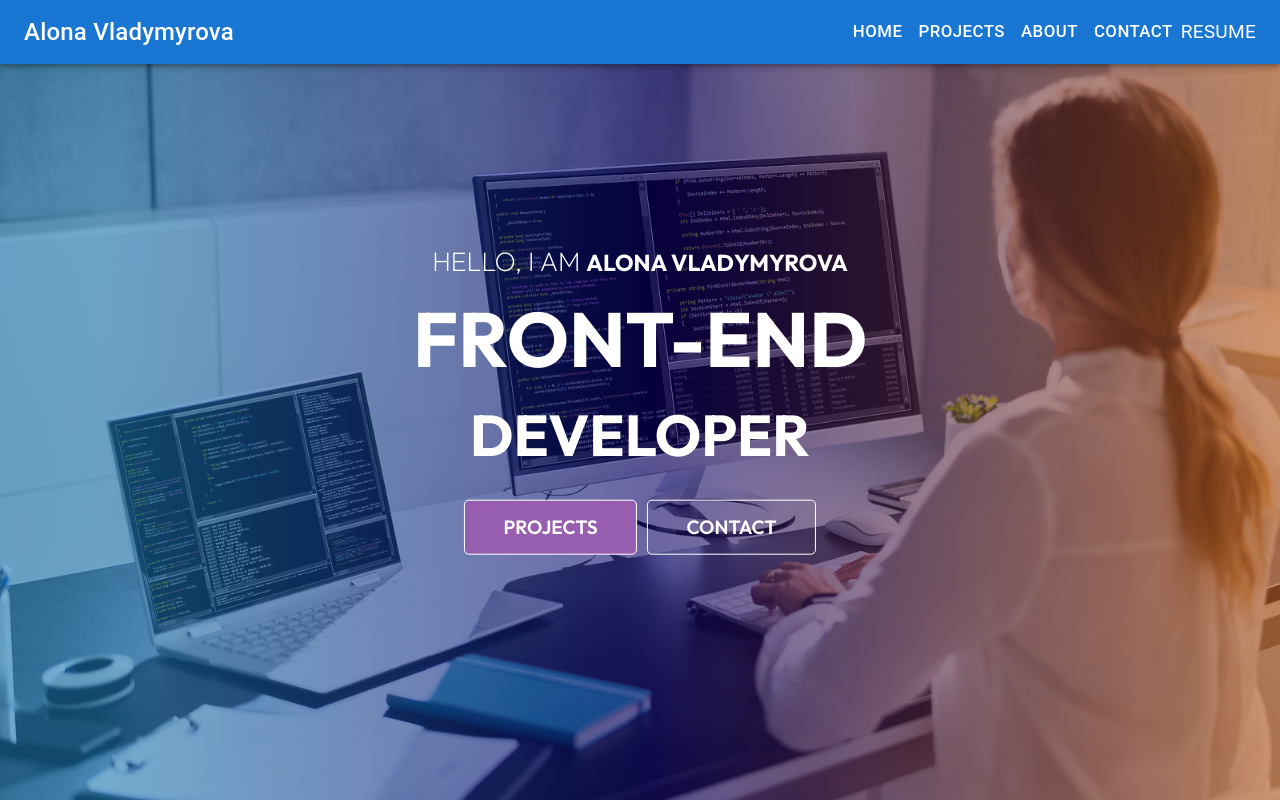
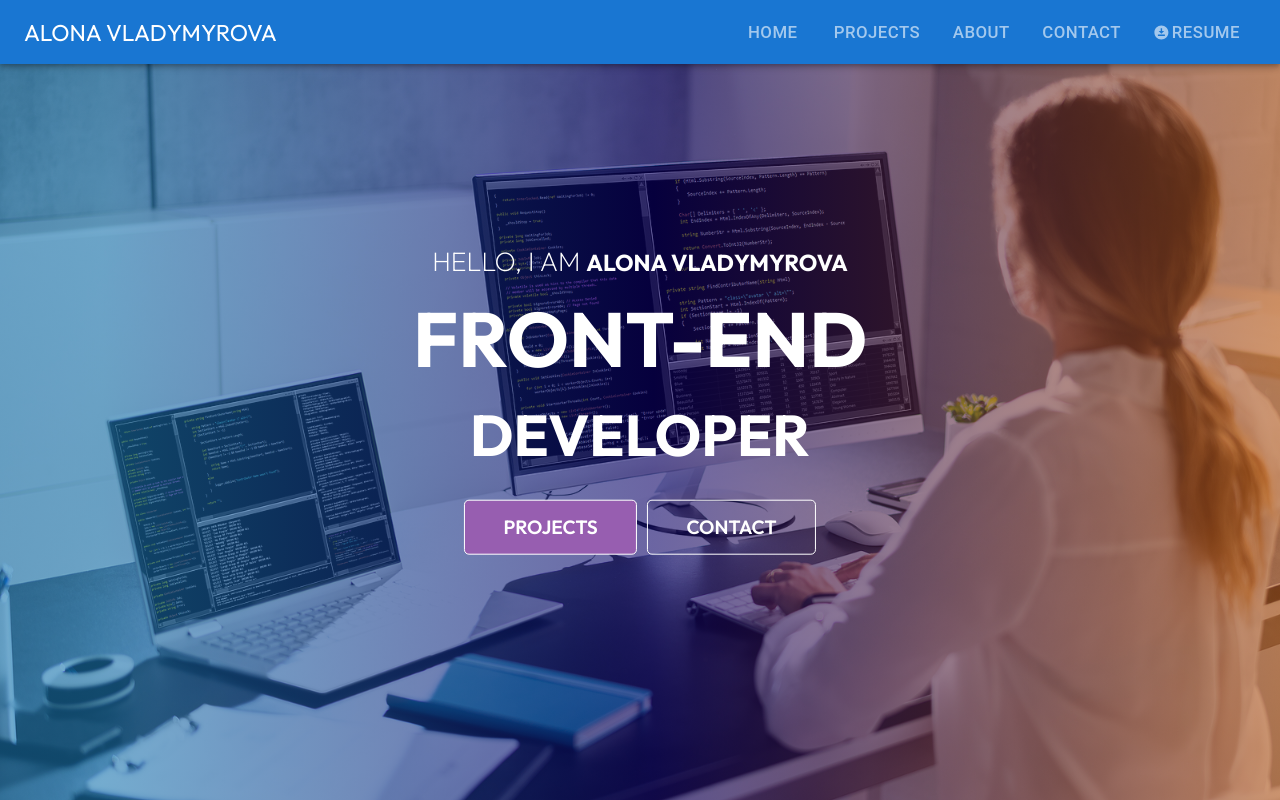
Before and after one commit to AlonaVladymyrovaTrinity/portfolio, a React (Create React App) app: page / in a window 1280 px wide. Shown: the top 800 px of the page. Built offline with nearby package versions, Linux system fonts and the light colour scheme; a web font is replaced by a local one.

Commit message:
Material-ui menu improved

```diff
--- a/src/App.js
+++ b/src/App.js
@@ -4,10 +4,12 @@ import Home from './routes/Home';
 import Project from './routes/Project';
 import Contact from './routes/Contact';
 import { Route, Routes } from 'react-router-dom';
+import Navbar from './components/Navbar/Navbar';
 
 function App() {
   return (
     <>
+      <Navbar />
       <Routes>
         <Route path="/" element={<Home />} />
         <Route path="/project" element={<Project />} />
--- a/src/components/navbar/Navbar.js
+++ b/src/components/navbar/Navbar.js
@@ -1,10 +1,26 @@
-import React /*, { useState }*/ from 'react';
-import { AppBar, Toolbar, Typography, Button } from '@mui/material';
+import React, { useState } from 'react';
+import {
+  AppBar,
+  Toolbar,
+  Typography,
+  Tabs,
+  Tab,
+  useMediaQuery,
+  useTheme,
+} from '@mui/material';
 import { Link } from 'react-router-dom';
-
-import myResume from '../../assets/Resume_Alona_Vladymyrova 07_19_23.pdf';
+import NavbarDrawer from './NavbarDrawer';
+import DownloadForOfflineIcon from '@mui/icons-material/DownloadForOffline';
+import myResume from '../../assets/Resume_Alona_Vladymyrova_07_19_23.pdf';
 
 const Navbar = () => {
+  const theme = useTheme();
+  const isMatch = useMediaQuery(theme.breakpoints.down('md'));
+  const [value, setValue] = useState(false);
+
+  const handleChange = (event, newValue) => {
+    setValue(newValue);
+  };
   // const [open, setOpen] = useState(false);
 
   // const toggleMenu = () => {
@@ -22,38 +38,64 @@ const Navbar = () => {
   // };
 
   // window.addEventListener('scroll', changeColor);
-
   return (
-    // <AppBar position="static" style={{ marginBottom: '2rem' }}>
-    <AppBar
-      position="fixed" /*className={color ? 'header header-bg' : 'header'}*/
+    <>
+      <AppBar position="fixed">
+        {/* className={color ? 'header header-bg' : 'header'} */}
+        <Toolbar>
+          <Typography
+            variant="h8"
+            component="div"
+            sx={{ flexGrow: 1 }}
+            style={{ textTransform: 'uppercase' }}
           >
-      <Toolbar>
-        {/* <Link to="/"> */}
-        <Typography variant="h6" component="div" sx={{ flexGrow: 1 }}>
             Alona Vladymyrova
           </Typography>
-        {/* </Link> */}
-        <Button color="inherit" component={Link} to="/">
-          Home
-        </Button>
-        <Button color="inherit" component={Link} to="/project">
-          Projects
-        </Button>
-        <Button color="inherit" component={Link} to="/about">
-          About
-        </Button>
-        <Button color="inherit" component={Link} to="/contact">
-          Contact
-        </Button>
-        {/* <a target="_blank" rel="noreferrer" href={myResume} download>
+          {isMatch ? (
+            <>
+              <Typography>Menu</Typography>
+              <NavbarDrawer />
+            </>
+          ) : (
+            <Tabs
+              textColor="inherit"
+              value={value}
+              onChange={handleChange}
+              indicatorColor="secondary"
+            >
+              <Tab label="Home" component={Link} to="/" />
+              <Tab label="Projects" component={Link} to="/project" />
+              <Tab label="About" component={Link} to="/about" />
+              <Tab label="Contact" component={Link} to="/contact" />
+              <Tab
+                label={
+                  <>
+                    <div
+                      style={{
+                        display: 'flex',
+                        flexDirection: 'row',
+                        alignItems: 'center',
+                        fontSize: '0.875rem',
+                        fontFamily: 'Roboto, Helvetica, Arial, sans-serif',
+                      }}
+                    >
+                      <DownloadForOfflineIcon
+                        style={{ fontSize: 'inherit', marginRight: '2px' }}
+                      />
                       Resume
-        </a> */}
-        <Link target="_blank" rel="noreferrer" to={myResume} download>
-          <Typography>RESUME</Typography>
-        </Link>
+                    </div>
+                  </>
+                }
+                component="a"
+                href={myResume}
+                download
+              />
+            </Tabs>
+          )}
         </Toolbar>
       </AppBar>
+    </>
   );
 };
+
 export default Navbar;
--- /dev/null
+++ b/src/components/navbar/NavbarDrawer.js
@@ -0,0 +1,98 @@
+import React, { useState } from 'react';
+import {
+  Drawer,
+  List,
+  ListItemText,
+  ListItemButton,
+  IconButton,
+} from '@mui/material';
+import MenuIcon from '@mui/icons-material/Menu';
+import HomeIcon from '@mui/icons-material/Home';
+import BusinessCenterIcon from '@mui/icons-material/BusinessCenter';
+import BadgeIcon from '@mui/icons-material/Badge';
+import EmailIcon from '@mui/icons-material/Email';
+import DownloadForOfflineIcon from '@mui/icons-material/DownloadForOffline';
+import myResume from '../../assets/Resume_Alona_Vladymyrova_07_19_23.pdf';
+import { Link } from 'react-router-dom';
+
+const NavbarDrawer = () => {
+  const [openDrawer, setOpenDrawer] = useState(false);
+  const linkStyle = {
+    color: 'black',
+    textDecoration: 'none',
+    textTransform: 'uppercase',
+  };
+  const iconStyle = {
+    marginRight: '5px',
+  };
+
+  return (
+    <>
+      <Drawer
+        open={openDrawer}
+        onClose={() => {
+          //   toggleDrawer(anchor, true);
+          setOpenDrawer(false);
+        }}
+      >
+        <List style={{ margin: '0 3rem' }}>
+          <ListItemButton key={0} onClick={() => setOpenDrawer(false)}>
+            <HomeIcon style={iconStyle} />
+            <ListItemText>
+              <Link to="/" style={linkStyle}>
+                Home
+              </Link>
+            </ListItemText>
+          </ListItemButton>
+          <ListItemButton key={1} onClick={() => setOpenDrawer(false)}>
+            <BusinessCenterIcon style={iconStyle} />
+            <ListItemText>
+              <Link to="/project" style={linkStyle}>
+                Projects
+              </Link>
+            </ListItemText>
+          </ListItemButton>
+          <ListItemButton key={2} onClick={() => setOpenDrawer(false)}>
+            <BadgeIcon style={iconStyle} />
+            <ListItemText>
+              <Link to="/about" style={linkStyle}>
+                About
+              </Link>
+            </ListItemText>
+          </ListItemButton>
+          <ListItemButton key={3} onClick={() => setOpenDrawer(false)}>
+            <EmailIcon style={iconStyle} />
+            <ListItemText>
+              <Link to="/contact" style={linkStyle}>
+                Contact
+              </Link>
+            </ListItemText>
+          </ListItemButton>
+          <ListItemButton key={4} onClick={() => setOpenDrawer(false)}>
+            <DownloadForOfflineIcon style={iconStyle} />
+            <ListItemText>
+              <Link
+                style={linkStyle}
+                target="_blank"
+                rel="noreferrer"
+                to={myResume}
+                download
+              >
+                Resume
+              </Link>
+            </ListItemText>
+          </ListItemButton>
+        </List>
+      </Drawer>
+      <IconButton
+        sx={{ color: 'white', marginLeft: 'auto' }}
+        onClick={() => setOpenDrawer(!openDrawer)}
+        aria-label="Open menu"
+      >
+        <MenuIcon />
+      </IconButton>
+      {/* <IconButton onClick={toggleDrawer(anchor, true)}></IconButton> */}
+    </>
+  );
+};
+export default NavbarDrawer;
--- a/src/index.css
+++ b/src/index.css
@@ -64,8 +64,7 @@ inclusive for all users. That's why the name of the class is
 h1,
 h2,
 h4,
-p,
-a {
+p {
   color: #ffffff;
   text-decoration: none;
 }
--- a/src/routes/About.js
+++ b/src/routes/About.js
@@ -1,5 +1,4 @@
 import React from 'react';
-import Navbar from '../components/Navbar/Navbar';
 import AboutPage from '../components/About/AboutPage';
 import Footer from '../components/Footer/Footer';
 import BannerImage from '../components/ReusableComponents/BannerImage/BannerImage';
@@ -7,7 +6,6 @@ import BannerImage from '../components/ReusableComponents/BannerImage/BannerImag
 const About = () => {
   return (
     <div>
-      <Navbar />
       <BannerImage heading="ABOUT ME" text="I am a Font-End Developper" />
       <AboutPage />
       <Footer />
--- a/src/routes/Contact.js
+++ b/src/routes/Contact.js
@@ -1,5 +1,4 @@
 import React from 'react';
-import Navbar from '../components/Navbar/Navbar';
 import Footer from '../components/Footer/Footer';
 import ContactForm from '../components/Contact/ContactForm';
 import BannerImage from '../components/ReusableComponents/BannerImage/BannerImage';
@@ -7,7 +6,6 @@ import BannerImage from '../components/ReusableComponents/BannerImage/BannerImag
 const Contact = () => {
   return (
     <div>
-      <Navbar />
       <BannerImage heading="CONTACT ME" text="Send me a message" />
       <ContactForm />
       <Footer />
--- a/src/routes/Home.js
+++ b/src/routes/Home.js
@@ -1,12 +1,10 @@
 import React from 'react';
-import Navbar from '../components/Navbar/Navbar';
 import HomePage from '../components/Home/HomePage';
 import Footer from '../components/Footer/Footer';
 
 const Home = () => {
   return (
     <div>
-      <Navbar />
       <HomePage />
       <Footer />
     </div>
--- a/src/routes/Project.js
+++ b/src/routes/Project.js
@@ -1,5 +1,4 @@
 import React from 'react';
-import Navbar from '../components/Navbar/Navbar';
 import Footer from '../components/Footer/Footer';
 import BannerImage from '../components/ReusableComponents/BannerImage/BannerImage';
 import Projects from '../components/Projects/Projects';
@@ -7,7 +6,6 @@ import Projects from '../components/Projects/Projects';
 const Project = () => {
   return (
     <div>
-      <Navbar />
       <BannerImage heading="PROJECTS" text="Some of my recent works" />
       <Projects />
       <Footer />
```
Also changed, not shown: src/components/navbar/Navbar1.js (deleted, +0 -66 lines), src/components/navbar/Navbar1.module.css (deleted, +0 -70 lines), 1 other file (tests, documents, lock files or other folders). Lines whose indentation alone changed are shown as unchanged.
